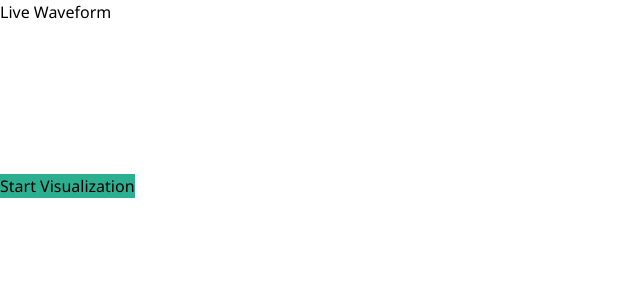
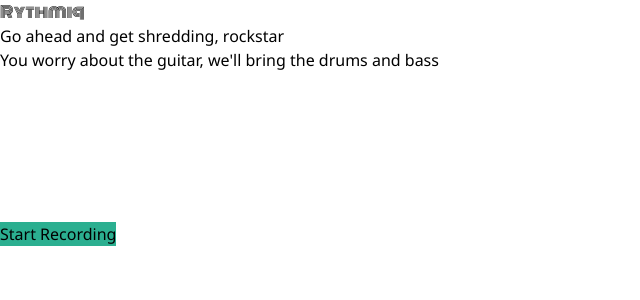
Before and after one commit to nikdunna/rythmiq, a Next.js app in the folder frontend/: page / in a window 1280 px wide. Both pictures are taken after a click on the button "Enter the studio". Shown: the top 300 px of the page, without its empty margins (0-640 px from the left). Built offline with nearby package versions, Linux system fonts and the light colour scheme.

Commit message:
studio finished (for now), adding magentajs functionality..

```diff
--- a/frontend/src/app/components/studio.tsx
+++ b/frontend/src/app/components/studio.tsx
@@ -11,9 +11,11 @@ interface StudioProps {
 // Separate component for audio visualization
 function AudioVisualizerComponent() {
   const canvasRef = useRef<HTMLCanvasElement>(null);
+  const audioRef = useRef<HTMLAudioElement>(null);
   const visualizerRef = useRef<AudioVisualizerUtil | null>(null);
   const [error, setError] = useState<string>("");
-  const [isInitialized, setIsInitialized] = useState(false);
+  const [isRecording, setIsRecording] = useState(false);
+  const [audioUrl, setAudioUrl] = useState<string | null>(null);
 
   useEffect(() => {
     // Only create visualizer if canvas ref exists
@@ -27,11 +29,19 @@ function AudioVisualizerComponent() {
       if (visualizerRef.current) {
         visualizerRef.current.cleanup();
       }
+      if (audioUrl) {
+        URL.revokeObjectURL(audioUrl);
+      }
     };
   }, []);
 
   const startVisualization = async () => {
     try {
+      if (audioUrl) {
+        URL.revokeObjectURL(audioUrl);
+        setAudioUrl(null);
+      }
+
       // Only create visualizer if canvas ref exists
       if (canvasRef.current && !visualizerRef.current) {
         visualizerRef.current = new AudioVisualizerUtil({
@@ -41,30 +51,85 @@ function AudioVisualizerComponent() {
 
       if (visualizerRef.current) {
         await visualizerRef.current.startVisualization();
-        setIsInitialized(true);
+        setIsRecording(true);
+        setError("");
       }
     } catch (err) {
+      console.error("Visualization error:", err);
       setError(
         err instanceof Error ? err.message : "Failed to initialize audio"
       );
     }
   };
 
+  const stopRecording = async () => {
+    try {
+      if (visualizerRef.current) {
+        const audioBlob = await visualizerRef.current.stopRecording();
+        console.log("Recording stopped, blob size:", audioBlob.size);
+
+        if (audioBlob.size > 0) {
+          const url = URL.createObjectURL(audioBlob);
+          setAudioUrl(url);
+
+          // Ensure audio element loads the new source
+          if (audioRef.current) {
+            audioRef.current.load();
+          }
+        } else {
+          throw new Error("No audio data recorded");
+        }
+
+        setIsRecording(false);
+        setError("");
+      }
+    } catch (err) {
+      console.error("Recording error:", err);
+      setError(err instanceof Error ? err.message : "Failed to stop recording");
+      setIsRecording(false);
+    }
+  };
+
   return (
     <>
-      <h2 className="text-white text-2xl mb-8">Live Waveform</h2>
+      <h2 className="text-white text-2xl mb-2">
+        Go ahead and get shredding, rockstar
+      </h2>
+      <p className="text-white text-xl mb-6">
+        You worry about the guitar, we'll bring the drums and bass
+      </p>
       <div className="w-full max-w-4xl h-64 px-6">
         <canvas
           ref={canvasRef}
           className="w-full h-full rounded-lg bg-black/50 border border-jungle-green/20"
         />
       </div>
-      <button
-        onClick={startVisualization}
-        className="mt-6 px-6 py-3 bg-jungle-green hover:bg-opacity-90 text-white rounded-lg transition-colors"
-      >
-        {isInitialized ? "Restart Visualization" : "Start Visualization"}
-      </button>
+      <div className="flex flex-col items-center gap-4">
+        <button
+          onClick={isRecording ? stopRecording : startVisualization}
+          className="mt-6 px-6 py-3 bg-jungle-green hover:bg-opacity-90 text-white rounded-lg transition-colors"
+        >
+          {isRecording ? "Stop Recording" : "Start Recording"}
+        </button>
+        {audioUrl && (
+          <div className="mt-2 w-full max-w-screen-md p-4 rounded-lg bg-white/5 backdrop-blur-sm fade-in">
+            <p className="text-white text-lg mb-2">
+              Sounding divine -- make sure you're liking this track. Want to redo?
+              We're here all day.
+            </p>
+            <audio
+              ref={audioRef}
+              controls
+              src={audioUrl}
+              className="w-full"
+              onError={(e) => {
+                console.error("Audio playback error:", e);
+                setError("Failed to play audio recording");
+              }}
+            />
+          </div>
+        )}
+      </div>
       {error && (
         <div className="mt-4 text-white text-xl bg-burgundy/20 p-6 rounded-lg">
           <p>{error}</p>
--- a/frontend/src/app/globals.css
+++ b/frontend/src/app/globals.css
@@ -125,3 +125,20 @@
 .hero-button:hover::after {
   transform: rotate(45deg) translate(50%, 50%);
 }
+
+/* Custom audio player styling */
+audio {
+  filter: invert(100%) hue-rotate(180deg);
+  background-color: rgba(255, 255, 255, 0.1);
+  border-radius: 8px;
+  padding: 5px;
+}
+
+audio::-webkit-media-controls-panel {
+  background-color: rgba(255, 255, 255, 0.1);
+}
+
+audio::-webkit-media-controls-current-time-display,
+audio::-webkit-media-controls-time-remaining-display {
+  color: white;
+}
--- a/frontend/src/app/layout.tsx
+++ b/frontend/src/app/layout.tsx
@@ -28,11 +28,11 @@ export default function RootLayout({
     <html lang="en">
       <body className={`${notoSans.className} antialiased`}>
         <header className="fixed top-0 left-0 right-0 h-16 bg-black/90 backdrop-blur-sm flex items-center px-6 z-50">
-          {/* <h1
+          <h1
             className={`${monoton.className} text-2xl text-white`}
           >
             Rythmiq
-          </h1> */}
+          </h1>
         </header>
         <main className="">{children}</main>
         {/* <footer className=" bottom-0 left-0 right-0 h-16 bg-orange-web backdrop-blur-sm flex items-center justify-center px-6">
--- a/frontend/src/app/utils/audioVisualizer.ts
+++ b/frontend/src/app/utils/audioVisualizer.ts
@@ -3,6 +3,8 @@ interface AudioVisualizerState {
   analyser: AnalyserNode | null;
   stream: MediaStream | null;
   animationFrame: number | null;
+  mediaRecorder: MediaRecorder | null;
+  audioChunks: Blob[];
 }
 
 export class AudioVisualizerUtil {
@@ -11,6 +13,8 @@ export class AudioVisualizerUtil {
     analyser: null,
     stream: null,
     animationFrame: null,
+    mediaRecorder: null,
+    audioChunks: [],
   };
 
   constructor(private canvasRef: React.RefObject<HTMLCanvasElement>) {}
@@ -19,6 +23,9 @@ export class AudioVisualizerUtil {
     if (this.state.animationFrame) {
       cancelAnimationFrame(this.state.animationFrame);
       this.state.animationFrame = null;
+    }
+    if (this.state.mediaRecorder && this.state.mediaRecorder.state !== 'inactive') {
+      this.state.mediaRecorder.stop();
     }
     if (this.state.stream) {
       this.state.stream.getTracks().forEach((track) => track.stop());
@@ -29,16 +36,13 @@ export class AudioVisualizerUtil {
       this.state.audioContext = null;
     }
     this.state.analyser = null;
+    this.state.mediaRecorder = null;
+    this.state.audioChunks = [];
   };
 
   startVisualization = async () => {
     try {
       this.cleanup(); // Ensure no previous audio context is active
-
-      // Ensure storage access (Safari/Firefox privacy fix)
-      if (document.requestStorageAccess) {
-        await document.requestStorageAccess().catch(console.warn);
-      }
 
       // Request microphone access
       const stream = await navigator.mediaDevices.getUserMedia({
@@ -68,10 +72,28 @@ export class AudioVisualizerUtil {
       const source = audioContext.createMediaStreamSource(stream);
       source.connect(analyser);
 
+      // Initialize MediaRecorder with specific MIME type
+      const mediaRecorder = new MediaRecorder(stream, {
+        mimeType: 'audio/webm;codecs=opus',
+      });
+
+      this.state.audioChunks = [];
+
+      // Collect data every second
+      mediaRecorder.ondataavailable = (event) => {
+        if (event.data.size > 0) {
+          this.state.audioChunks.push(event.data);
+        }
+      };
+
       // Store references
       this.state.audioContext = audioContext;
       this.state.analyser = analyser;
       this.state.stream = stream;
+      this.state.mediaRecorder = mediaRecorder;
+
+      // Start recording with 1 second timeslices
+      mediaRecorder.start(1000);
 
       // Start drawing
       if (this.canvasRef.current) {
@@ -84,6 +106,27 @@ export class AudioVisualizerUtil {
       this.cleanup();
       throw err;
     }
+  };
+
+  stopRecording = async (): Promise<Blob> => {
+    return new Promise((resolve) => {
+      if (this.state.mediaRecorder && this.state.mediaRecorder.state !== 'inactive') {
+        // Get final chunk of data
+        this.state.mediaRecorder.requestData();
+
+        this.state.mediaRecorder.onstop = () => {
+          const audioBlob = new Blob(this.state.audioChunks, {
+            type: 'audio/webm;codecs=opus'
+          });
+          this.cleanup();
+          resolve(audioBlob);
+        };
+        this.state.mediaRecorder.stop();
+      } else {
+        this.cleanup();
+        resolve(new Blob([]));
+      }
+    });
   };
 
   private drawWaveform = () => {
@@ -137,6 +180,6 @@ export class AudioVisualizerUtil {
   };
 
   isActive = () => {
-    return this.state.audioContext !== null;
+    return this.state.mediaRecorder !== null && this.state.mediaRecorder.state === 'recording';
   };
 }
```
